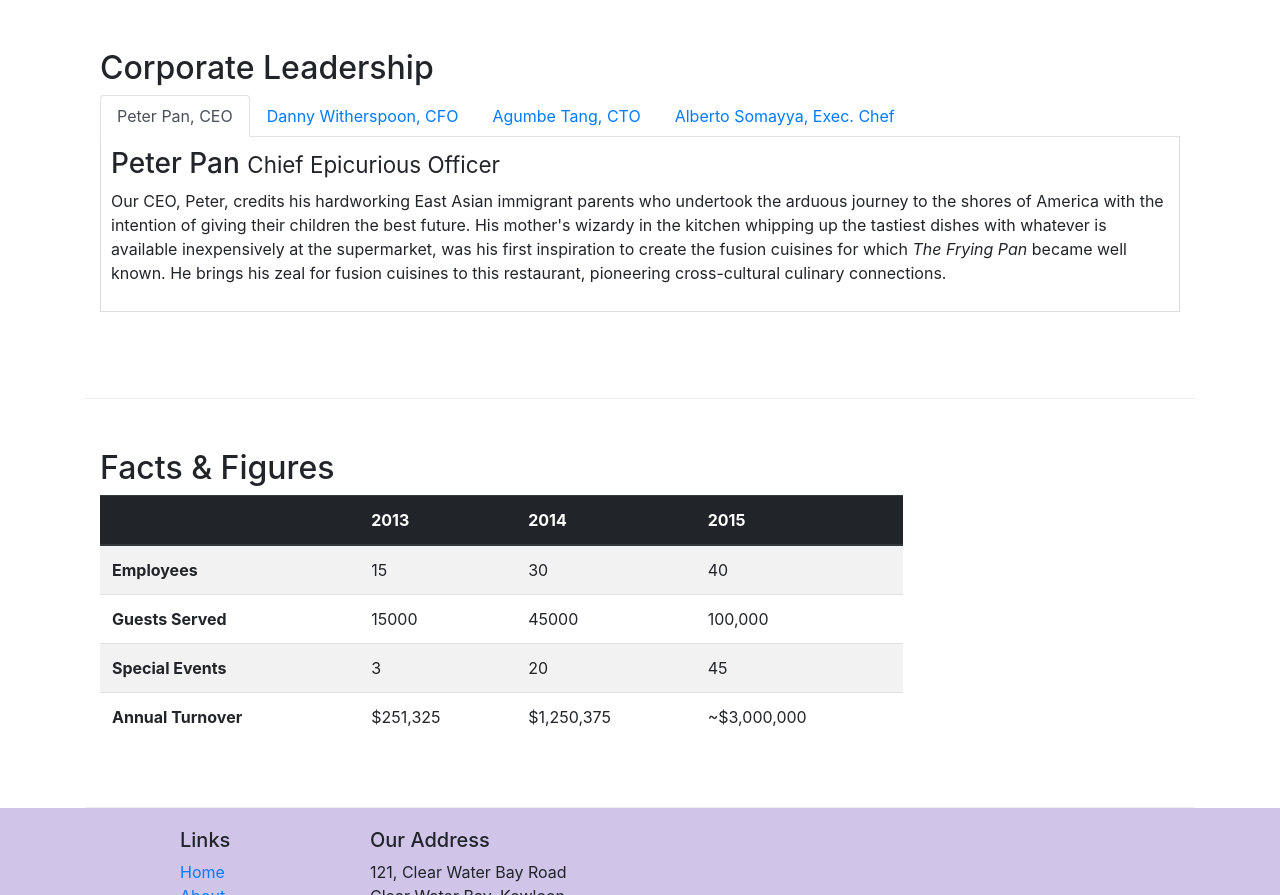
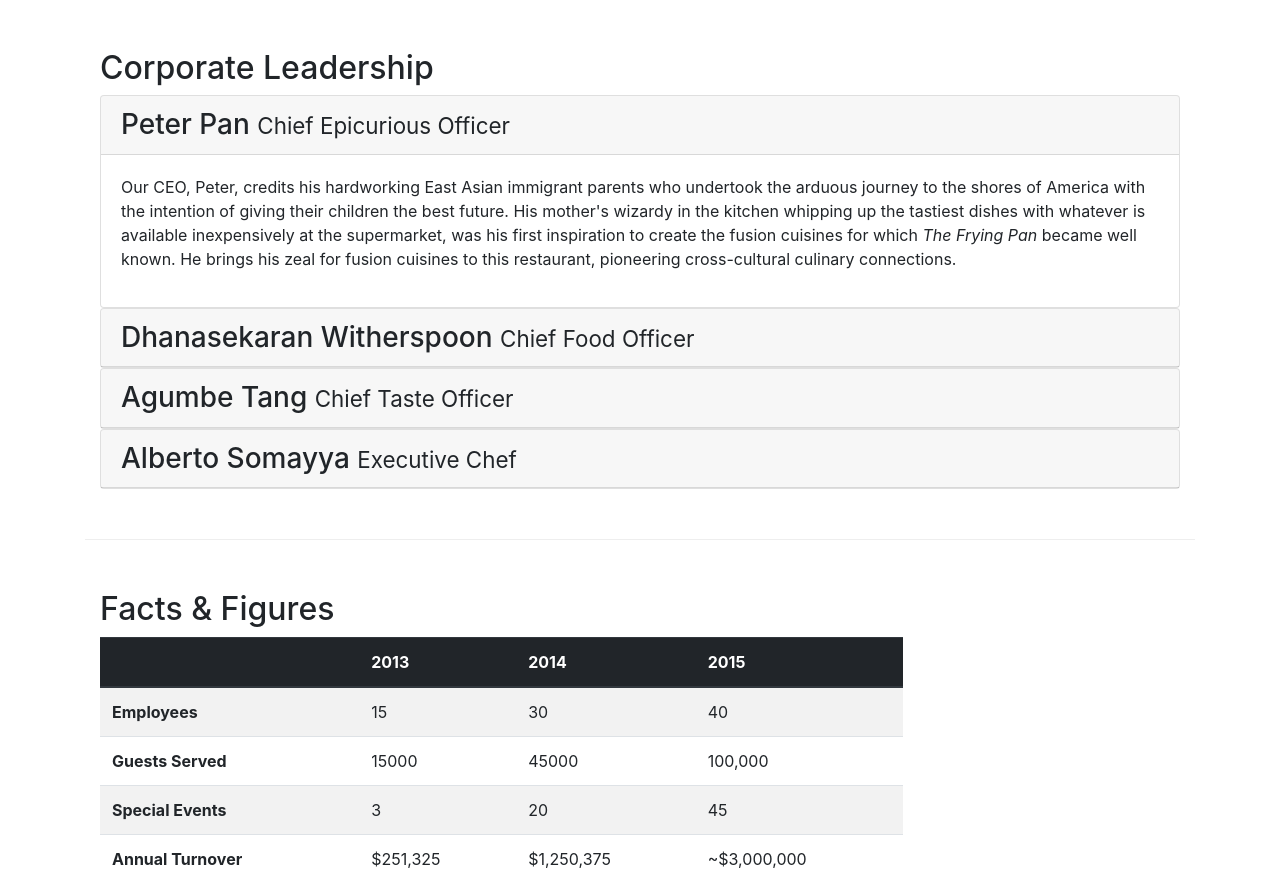
Before and after one commit to Alisjj/conFusion, a website: page aboutus.html in a window 1280 px wide. Shown: the part 978-1873 px from the top of the page. Drawn offline with nearby package versions, Linux system fonts and the light colour scheme.

Commit message:
accordion

```diff
--- a/aboutus.html
+++ b/aboutus.html
@@ -105,37 +105,68 @@
             <div class="col-12">
                 <h2>Corporate Leadership</h2>
 
-
-                <ul class="nav nav-tabs">
-                    <li class="nav-item">
-                        <a href="#peter" class="nav-link active" role="tab" data-toggle="tab">Peter Pan, CEO</a>
-                    </li>
-                    <li class="nav-item">
-                        <a href="#danny" class="nav-link" role="tab" data-toggle="tab">Danny Witherspoon, CFO</a>
-                    </li>
-                    <li class="nav-item">
-                        <a href="#agumbe" class="nav-link" role="tab" data-toggle="tab">Agumbe Tang, CTO</a>
-                    </li>
-                    <li class="nav-item">
-                        <a href="#alberto" class="nav-link" role="tab" data-toggle="tab">Alberto Somayya, Exec. Chef</a>
-                    </li>
-                </ul>
-                <div class="tab-content">
-                    <div role="tabpanel" class="tab-pane fade show active" id="peter">
-                        <h3>Peter Pan <small>Chief Epicurious Officer</small></h3>
-                        <p class="d-none d-sm-block">Our CEO, Peter, credits his hardworking East Asian immigrant parents who undertook the arduous journey to the shores of America with the intention of giving their children the best future. His mother's wizardy in the kitchen whipping up the tastiest dishes with whatever is available inexpensively at the supermarket, was his first inspiration to create the fusion cuisines for which <em>The Frying Pan</em> became well known. He brings his zeal for fusion cuisines to this restaurant, pioneering cross-cultural culinary connections.</p>
+                <div id="accordion">
+                    <div class="card">
+                        <div class="card-header" role="tab" id="peterhead">
+                            <h3 class="mb-0">
+                                <a data-toggle="collapse" data-target="#peter">
+                                    Peter Pan <small>Chief Epicurious Officer</small>
+                                </a>
+                            </h3>
+                        </div>
+                        <div role="tabpanel" class="collapse show" id="peter" data-parent="#accordion">
+                            <div class="card-body">
+                                <p class="d-none d-sm-block">Our CEO, Peter, credits his hardworking East Asian immigrant parents who undertook the arduous journey to the shores of America with the intention of giving their children the best future. His mother's wizardy in the kitchen whipping up the tastiest dishes with whatever is available inexpensively at the supermarket, was his first inspiration to create the fusion cuisines for which <em>The Frying Pan</em> became well known. He brings his zeal for fusion cuisines to this restaurant, pioneering cross-cultural culinary connections.</p>
+                            </div>
+                        </div>
                     </div>
-                    <div role="tabpanel" class="tab-pane fade show" id="danny">
-                        <h3>Dhanasekaran Witherspoon <small>Chief Food Officer</small></h3>
-                        <p class="d-none d-sm-block">Our CFO, Danny, as he is affectionately referred to by his colleagues, comes from a long established family tradition in farming and produce. His experiences growing up on a farm in the Australian outback gave him great appreciation for varieties of food sources. As he puts it in his own words, <em>Everything that runs, wins, and everything that stays, pays!</em></p>
+                    <div class="card">
+                        <div class="card-header" role="tab" id="dannyhead">
+                            <h3 class="mb-0">
+                                <a class="collapsed" data-toggle="collapse" data-target="#danny">
+                                Dhanasekaran Witherspoon <small>Chief Food Officer</small>
+                                </a>
+                            </h3>
+                        </div>
+                        <div class="collapse" id="danny" data-parent="#accordion">
+                            <div class="card-body">
+                                <p class="d-none d-sm-block">
+                                    Our CFO, Danny, as he is affectionately referred to by his colleagues, comes from a long established family tradition in farming and produce. His experiences growing up on a farm in the Australian outback gave him great appreciation for varieties of food sources. As he puts it in his own words, <em>Everything that runs, wins, and everything that stays, pays!</em>
+                                </p>
+                            </div>
+                        </div>
                     </div>
-                    <div role="tabpanel" class="tab-pane fade show" id="agumbe">
-                        <h3>Agumbe Tang <small>Chief Taste Officer</small></h3>
-                        <p class="d-none d-sm-block">Blessed with the most discerning gustatory sense, Agumbe, our CTO, personally ensures that every dish that we serve meets his exacting tastes. Our chefs dread the tongue lashing that ensues if their dish does not meet his exacting standards. He lives by his motto, <em>You click only if you survive my lick.</em></p>
+                    <div class="card">
+                            <div class="card-header" role="tab" id="agumbehead">
+                            <h3 class="mb-0">
+                                <a class="collapsed" data-toggle="collapse" data-target="#agumbe">
+                                Agumbe Tang <small>Chief Taste Officer</small>
+                                </a>
+                            </h3>
+                        </div>
+                        <div class="collapse" id="agumbe" data-parent="#accordion">
+                            <div class="card-body">
+                                <p class="d-none d-sm-block">
+                                    Blessed with the most discerning gustatory sense, Agumbe, our CTO, personally ensures that every dish that we serve meets his exacting tastes. Our chefs dread the tongue lashing that ensues if their dish does not meet his exacting standards. He lives by his motto, <em>You click only if you survive my lick.</em>
+                                </p>
+                            </div>
+                        </div>
                     </div>
-                    <div role="tabpanel" class="tab-pane fade show" id="alberto">
-                        <h3>Alberto Somayya <small>Executive Chef</small></h3>
-                        <p class="d-none d-sm-block">Award winning three-star Michelin chef with wide International experience having worked closely with whos-who in the culinary world, he specializes in creating mouthwatering Indo-Italian fusion experiences. He says, <em>Put together the cuisines from the two craziest cultures, and you get a winning hit! Amma Mia!</em></p>
+                    <div class="card">
+                            <div class="card-header" role="tab" id="albertohead">
+                            <h3 class="mb-0">
+                                <a class="collapsed" data-toggle="collapse" data-target="#alberto">
+                                Alberto Somayya <small>Executive Chef</small>
+                                </a>
+                            </h3>
+                        </div>
+                        <div class="collapse" id="alberto" data-parent="#accordion">
+                            <div class="card-body">
+                                <p class="d-none d-sm-block">
+                                    Award winning three-star Michelin chef with wide International experience having worked closely with whos-who in the culinary world, he specializes in creating mouthwatering Indo-Italian fusion experiences. He says, <em>Put together the cuisines from the two craziest cultures, and you get a winning hit! Amma Mia!</em>
+                                </p>
+                            </div>
+                        </div>
                     </div>
                 </div>
             </div>
```
